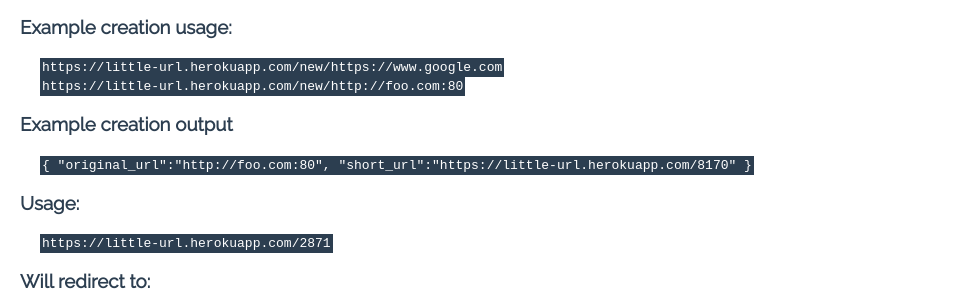
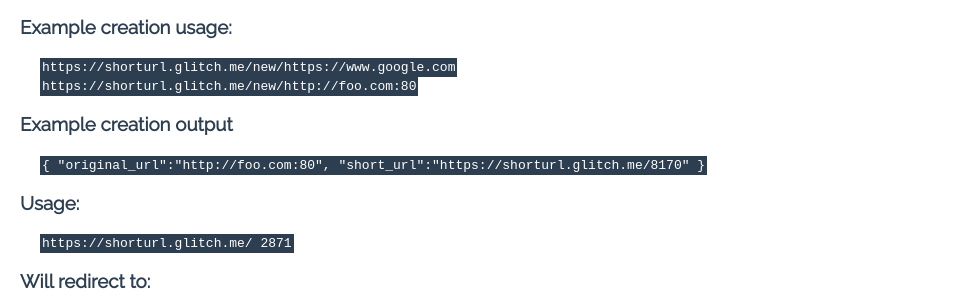
Before and after one commit to imRadioactive/Backend, a website: page urlShotener/public/index.html in a window 1280 px wide. Shown: the part 149-452 px from the top of the page, 0-969 px from the left. Drawn offline with nearby package versions, Linux system fonts and the light colour scheme; grey boxes are pictures that could not be loaded.

Commit message:
Update index.html

```diff
--- a/urlShotener/public/index.html
+++ b/urlShotener/public/index.html
@@ -105,20 +105,21 @@
 
         <h3>Example creation usage:</h3>
 
-        <code>https://little-url.herokuapp.com/new/https://www.google.com</code>
+        <code>https://shorturl.glitch.me/new/https://www.google.com</code>
         <br>
-        <code>https://little-url.herokuapp.com/new/http://foo.com:80</code>
+        <code>https://shorturl.glitch.me/new/http://foo.com:80</code>
         <h3>Example creation output</h3>
 
         <code>{
               "original_url":"http://foo.com:80",
-              "short_url":"https://little-url.herokuapp.com/8170"
+              "short_url":"https://shorturl.glitch.me/8170"
             }
         </code>
 
 
         <h3>Usage:</h3>
-        <code>https://little-url.herokuapp.com/2871</code>
+        <code>https://shorturl.glitch.me/
+            2871</code>
 
         <h3>Will redirect to:</h3>
         <code>https://www.google.com/</code>
```
